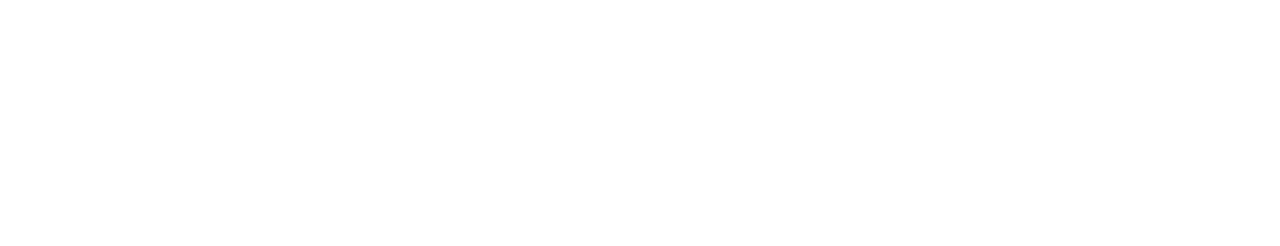
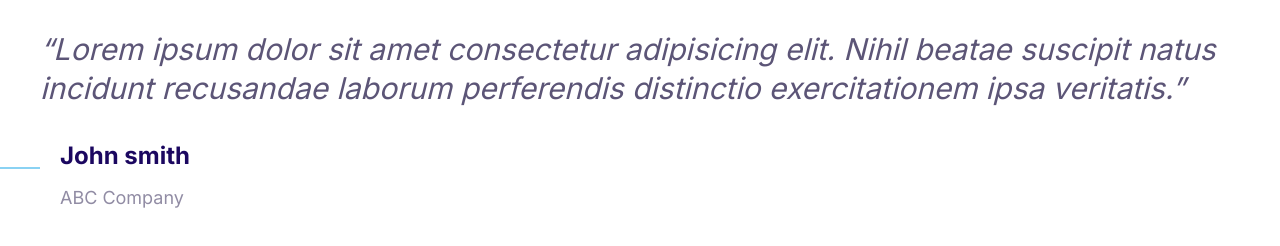
Before and after one commit to saravanakumar99/demo-template, a plain HTML site: page index.html in a window 1280 px wide. Drawn offline with Linux system fonts and the light colour scheme.

Commit message:
define quote

```diff
--- a/css/style.css
+++ b/css/style.css
@@ -10,6 +10,7 @@ html{
     --color-accent:#ff3400;
     --color-headings:#1b0760;
     --color-body:#918ca4;
+    --color-body-darker:#5c5577;
     --border-radius:30px;
     --color-border:#ccc;
 }
@@ -313,3 +314,16 @@ margin-bottom: 1rem;
   .media__image {
     margin-top: 1rem;
   }
+  /*quotes*/
+  .quote{
+    font-size: 3rem;
+    font-style: italic;
+    color: var(--color-body-darker);
+    line-height: 1.3;
+  }
+  .quote__text::before{
+    content: open-quote;
+  }
+  .quote__text::after{
+    content: close-quote;
+  }
--- a/index.html
+++ b/index.html
@@ -11,6 +11,21 @@
     <link rel="stylesheet" href="css/style.css">
 </head>
 <body>
-
+   <blockquote class="quote">
+    <p class="quote__text">Lorem ipsum dolor sit amet consectetur adipisicing elit. Nihil beatae suscipit natus incidunt recusandae laborum perferendis distinctio exercitationem ipsa veritatis.</p>
+   </blockquote>
+   <footer>
+    <div class="media">
+        <div class="media__image">
+            <svg class="icon">
+                <use xlink:href="/images/sprite.svg#line"></use>
+              </svg>
+        </div>
+        <div class="media__body">
+            <h3 class="media__title">John smith</h3>
+            <p>ABC Company</p>
+        </div>
+    </div>
+   </footer>
    </body>
 </html>
```
Also changed, not shown: components/media.html (added, +11 -0 lines).
